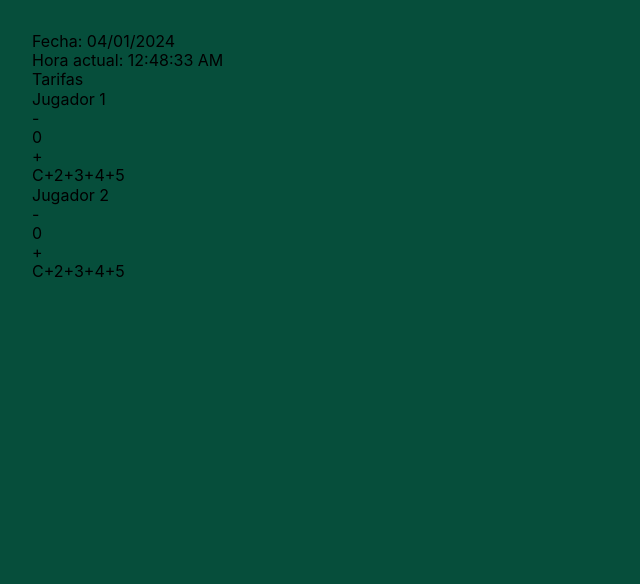
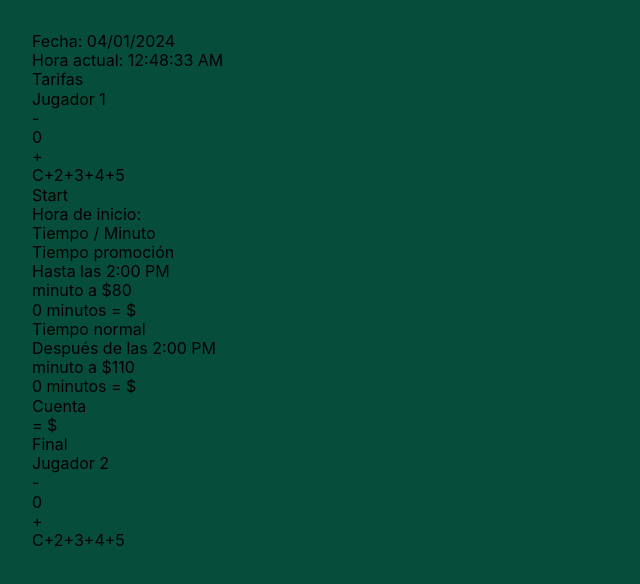
Before and after one commit to abelareiza/billiard-scoring-app, a Vue app: page / in a window 1280 px wide. Shown: the top 584 px of the page, without its empty margins (0-640 px from the left). Built offline with nearby package versions, Linux system fonts and the light colour scheme.

Commit message:
game timer initial logic (fixes needed)

```diff
--- a/src/App.vue
+++ b/src/App.vue
@@ -1,12 +1,14 @@
 <script setup>
-import Header from "./components/Header.vue";
+import Header from "./components/header.vue";
 import PointScorer from "./components/PointScorer.vue";
+import GameTimer from "./components/GameTimer.vue";
 </script>
 
 <template>
   <Header />
-  <div class="flex justify-center gap-x-20 self-center">
+  <div class="flex items-center justify-center gap-x-20 self-center">
     <PointScorer playerName="Jugador 1" />
+    <GameTimer />
     <PointScorer playerName="Jugador 2" />
   </div>
 </template>
--- /dev/null
+++ b/src/components/GameTimer.vue
@@ -0,0 +1,104 @@
+<template>
+  <div class="game-timer flex flex-col gap-y-8 text-center text-white">
+    <button
+      class="rounded-lg border-2 border-emerald-400 bg-emerald-600 px-6 py-3 text-xl font-medium transition hover:border-emerald-500 hover:bg-emerald-700"
+      @click="startGame"
+    >
+      Start
+    </button>
+
+    <div>
+      <p class="font-medium">Hora de inicio:</p>
+      <p class="font-medium">{{ startTime }}</p>
+    </div>
+
+    <h2 class="text-2xl font-bold">Tiempo / Minuto</h2>
+
+    <div>
+      <h3 class="text-xl font-bold">Tiempo promoción</h3>
+      <p class="text-sm">Hasta las 2:00 PM</p>
+      <p class="text-sm">minuto a ${{ promotionFare }}</p>
+      <p class="text-base">
+        {{ promotionMinutes }} minutos = ${{ promotionValue }}
+      </p>
+    </div>
+
+    <div>
+      <h3 class="text-xl font-bold">Tiempo normal</h3>
+      <p class="text-sm">Después de las 2:00 PM</p>
+      <p class="text-sm">minuto a ${{ normalFare }}</p>
+      <p class="text-base">{{ normalMinutes }} minutos = ${{ normalValue }}</p>
+    </div>
+
+    <h2 class="text-2xl font-bold">Cuenta</h2>
+    <p>{{ totalMinutes }} = ${{ totalPayment }}</p>
+
+    <button
+      class="hover:red-emerald-700 rounded-lg border-2 border-red-600 bg-red-700 px-6 py-3 text-xl font-medium transition hover:bg-red-800"
+      @click="endGame"
+    >
+      Final
+    </button>
+  </div>
+</template>
+
+<script>
+export default {
+  name: "GameTimer",
+  data() {
+    return {
+      startTime: null,
+      promotionFare: 80, // Change these values as needed
+      normalFare: 110, // Example values; adjust as required
+      promotionMinutes: 0,
+      normalMinutes: 0,
+      // Add other variables needed for calculations
+    };
+  },
+  methods: {
+    startGame() {
+      const now = new Date();
+      const hours = now.getHours();
+      const minutes = now.getMinutes();
+      const seconds = now.getSeconds();
+      const ampm = hours >= 12 ? "PM" : "AM";
+
+      const formattedHours = hours % 12 || 12;
+      const formattedMinutes = this.padZero(minutes);
+      const formattedSeconds = this.padZero(seconds);
+
+      this.startTime = `${formattedHours}:${formattedMinutes}:${formattedSeconds} ${ampm}`;
+
+      // Start a timer to update elapsed time and minutes
+      this.timer = setInterval(() => {
+        this.updateTimeAndMinutes();
+      }, 1000); // Update every second
+    },
+    padZero(value) {
+      return value < 10 ? "0" + value : value;
+    },
+    updateTimeAndMinutes() {
+      const now = new Date();
+      const timeDiff = Math.floor((now - new Date(this.startTime)) / 1000); // Difference in seconds
+      const elapsedMinutes = Math.floor(timeDiff / 60); // Calculate elapsed minutes
+      const elapsedSeconds = timeDiff % 60; // Calculate remaining seconds after minutes
+
+      if (this.startTime) {
+        if (now.getHours() < 14) {
+          this.promotionMinutes = Math.floor(
+            elapsedMinutes + elapsedSeconds / 60,
+          ); // Floor rounding for promotion minutes
+          this.normalMinutes = 0; // Reset normal minutes when still in promotion time
+        } else {
+          this.promotionMinutes = 0; // Reset promotion minutes after promotion time ends
+          this.normalMinutes = Math.floor(elapsedMinutes + elapsedSeconds / 60); // Floor rounding for normal minutes
+        }
+      }
+    },
+  },
+};
+</script>
+
+<style scoped>
+/* Add component-specific styles here */
+</style>
--- a/src/components/PointScorer.vue
+++ b/src/components/PointScorer.vue
@@ -17,7 +17,7 @@ const decrementScore = () => {
 
 <template>
   <div
-    class="flex w-full max-w-[480px] flex-col items-center gap-y-8 border-4 border-emerald-700 bg-emerald-800 px-8 py-10 text-white"
+    class="flex h-fit w-full max-w-[480px] flex-col items-center gap-y-12 border-4 border-emerald-700 bg-emerald-800 px-8 py-10 text-white"
   >
     <h2 class="text-4xl font-medium">{{ playerName }}</h2>
 
```
